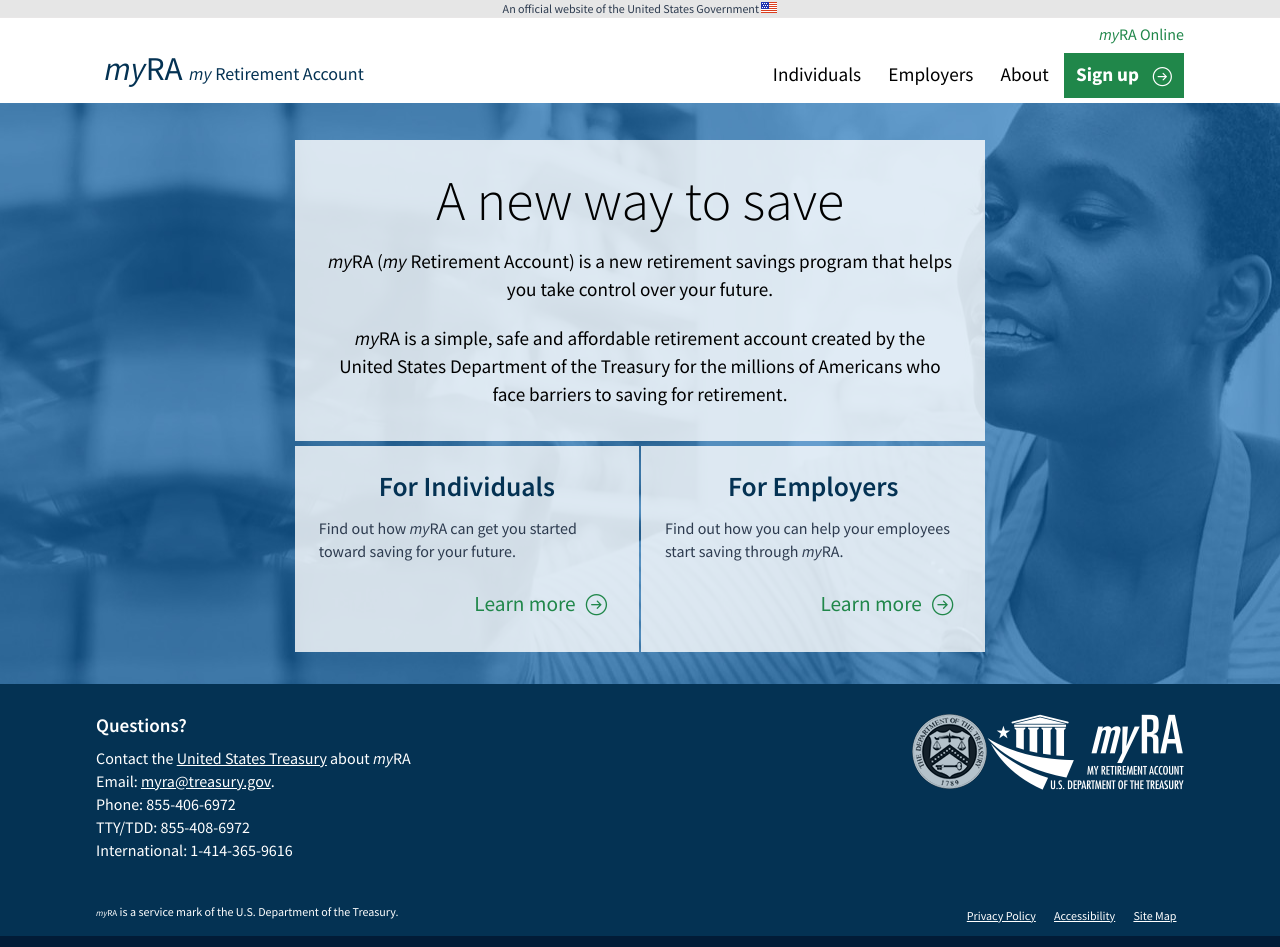
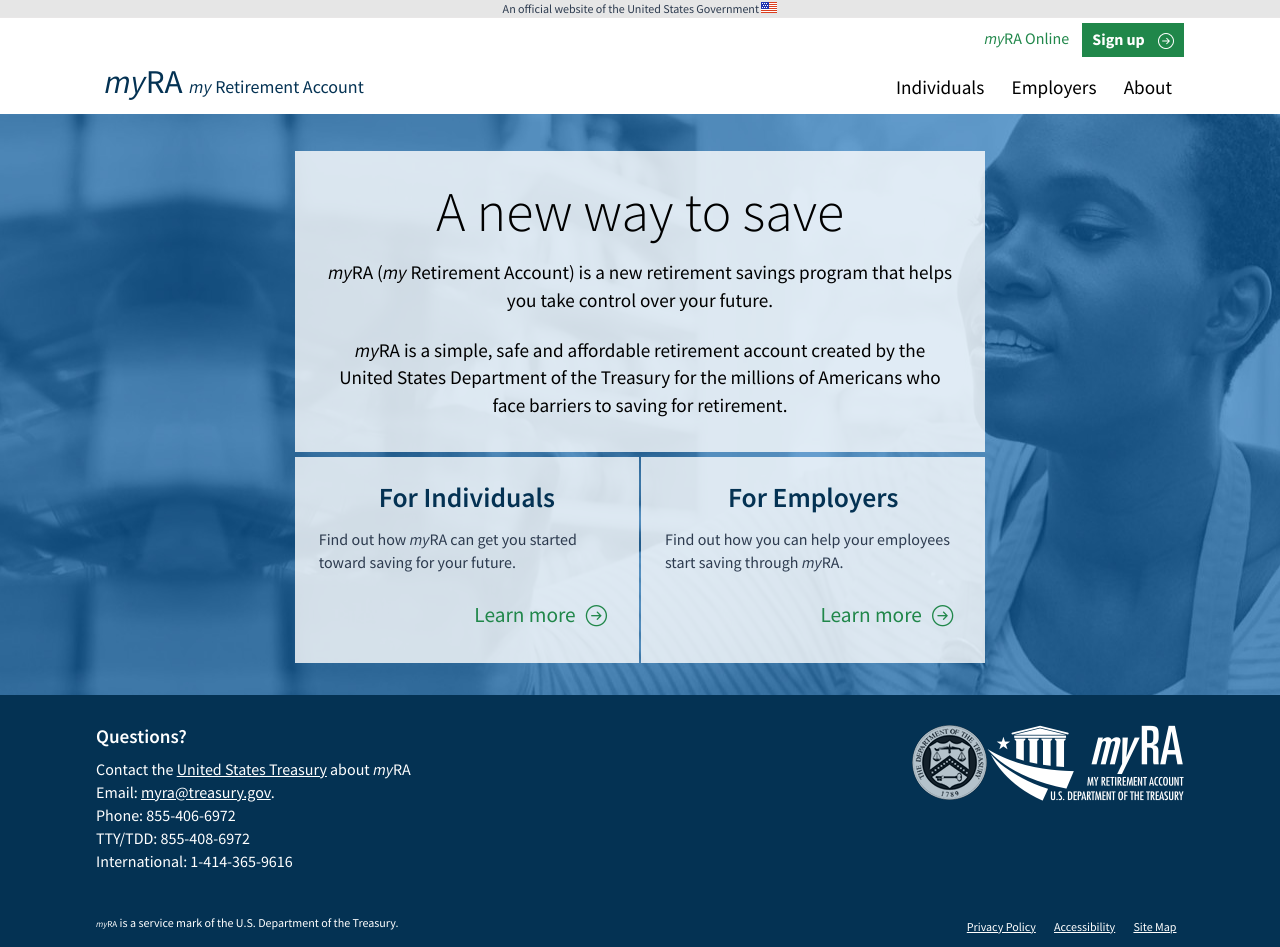
Before and after one commit to 18F/myra, a Jekyll site: the page built from index.html, in a window 1280 px wide. Built offline with Jekyll 4.4.1, drawn with Linux system fonts in a browser that asks for light colours.

Commit message:
Changing utility nav
Adding sign up button to utility nav and keeping it visible at all
viewports

```diff
--- a/_includes/header.html
+++ b/_includes/header.html
@@ -19,6 +19,9 @@
       <nav class="utility-nav" role="navigation" itemscope itemtype="http://schema.org/SiteNavigationElement">
         <ul class="utility-menu">
           <li role="menuitem"><a disabled class="manage-link modal-trigger" data-modal="manage-modal"><span class="myra">myRA</span> Online</a></li>
+          <li role="menuitem" class="nav-menu__item--button">
+            <a disabled class="button modal-trigger" data-modal="signup-modal" tabindex="0" title="The account creation process requires JavaScript. Please enable JavaScript to continue.">Sign up <i class="icon-arrow-right"></i></a>
+          </li>
         </ul>
       </nav>
       <nav class="site-nav" role="navigation" itemscope itemtype="http://schema.org/SiteNavigationElement">
@@ -35,9 +38,6 @@
             {% endif %}
           </li>
         {% endfor %}
-          <li role="menuitem" class="nav-menu__item--button">
-            <a disabled class="button modal-trigger" data-modal="signup-modal" tabindex="0" title="The account creation process requires JavaScript. Please enable JavaScript to continue.">Sign up <i class="icon-arrow-right"></i></a>
-          </li>
         </ul>
       </nav>
     </div>
--- a/static/_sass/components/_header.scss
+++ b/static/_sass/components/_header.scss
@@ -71,10 +71,13 @@
     text-decoration: none;
   }
 
-  @include media($large-up) {
+  @include media($small-up) {
     float: left;
     text-align: left;
-    margin-top: 22px;
+  }
+
+  @include media($medium-up) {
+    margin-top: 35px;
   }
 }
 
@@ -110,16 +113,16 @@
   border-top: 1px solid #c1c1c1;
   border-bottom: 1px solid #c1c1c1;
 
-  @include media($large-up) {
+  @include media($medium-up) {
     width: auto;
     text-align: right;
     border-top: none;
     border-bottom: none;
+    clear: right;
   }
 }
 
-.nav-menu__item,
-.nav-menu__item--button {
+.nav-menu__item {
   display: inline-block;
   position: relative;
   text-align: left;
@@ -127,7 +130,7 @@
     @include transition(background-color .1s);
     color: #000;
     display: block;
-    padding: em(12) em(10);
+    padding: em(10) em(10);
 
     @include media($tiny-down) {
       font-size: .875em;
@@ -217,24 +220,34 @@
 }
 
 .utility-nav {
-  text-align: right;
-  display: none;
+  text-align: center;
+  padding: 0 20px;
+  border-top: 1px solid #c1c1c1;
 
   li {
     display: inline-block;
-    padding: 5px 5px 0 5px;
+    padding: 5px;
 
     &:last-child {
       padding-right: 0;
     }
   }
 
+  .button {
+    padding: 8px 10px;
+  }
+
   @include media($small-up) {
     display: block;
     float: right;
+    text-align: right;
+    border-top: none;
+    padding: 5px 0 5px 0;
   }
 
   @include media($large-up) {
-    float: none;
+    float: right;
+    clear: right;
+    padding: 0;
   }
 }
--- a/static/_sass/components/_hero.scss
+++ b/static/_sass/components/_hero.scss
@@ -189,28 +189,25 @@
 
   .tablist li {
     text-align: center;
-    border-right: 2px solid $myra-blue1;
     background: #fff;
-
-    &:first-child {
-      border-left: none;
-    }
-
-    &:last-child {
-      margin-right: none;
-      border-right: none;
-    }
 
     @include media($large-up) {
       display: inline-block;
       width: 25%;
+      border-right: 2px solid $myra-blue1;
+      background: #fff;
+
+      &:first-child {
+        border-left: none;
+      }
 
       &:last-child {
         width: 25%;
+        margin-right: none;
+        border-right: none;
       }
     }
   }
-
 }
 
 .employer {
--- a/static/js/init.js
+++ b/static/js/init.js
@@ -274,7 +274,6 @@
   })
 
   $('.nav-menu__item > a').focus(function(){
-    console.log(this);
     mostRecentItem = this.parentNode;
     hideSubmenus();
     showSubmenu($(this).parent());
@@ -289,7 +288,7 @@
     mostRecentItem = nextItem;
   })
 
-  $('[tabindex]').focus(function(){
+  $('*').focus(function(){
     if ( !$(this).parents('.nav-menu__item').get(0) ) {
       hideSubmenus();
     }
@@ -306,7 +305,6 @@
   }
 
   function hideSubmenus($parent) {
-    console.log('hide all')
     $('.nav-menu__submenu').addClass('hidden');
     $('.sub-menu-open').removeClass('sub-menu-open');
     $(parent).children('.nav-menu__submenu').addClass('hidden').attr('aria-hidden','true');
```
